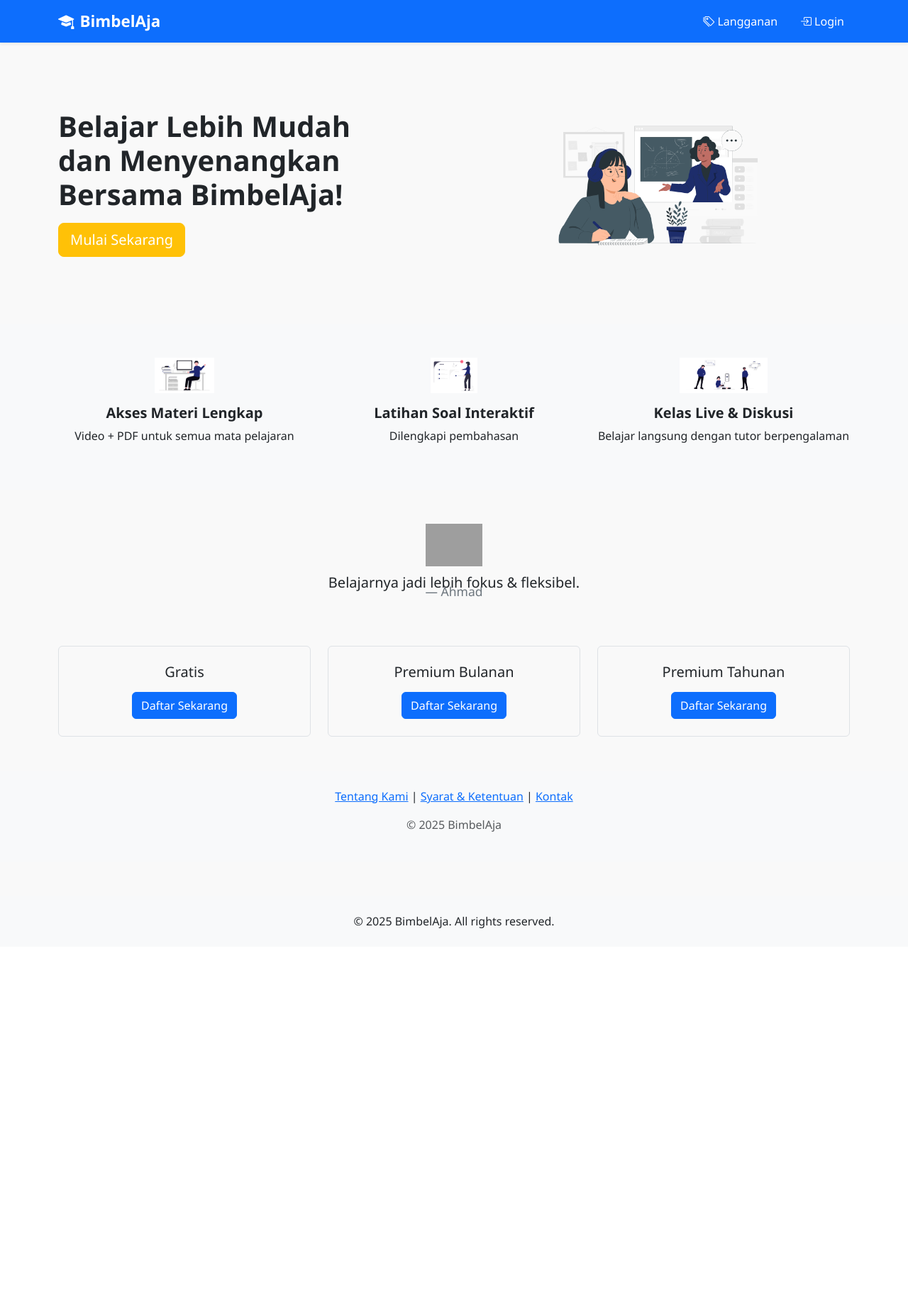
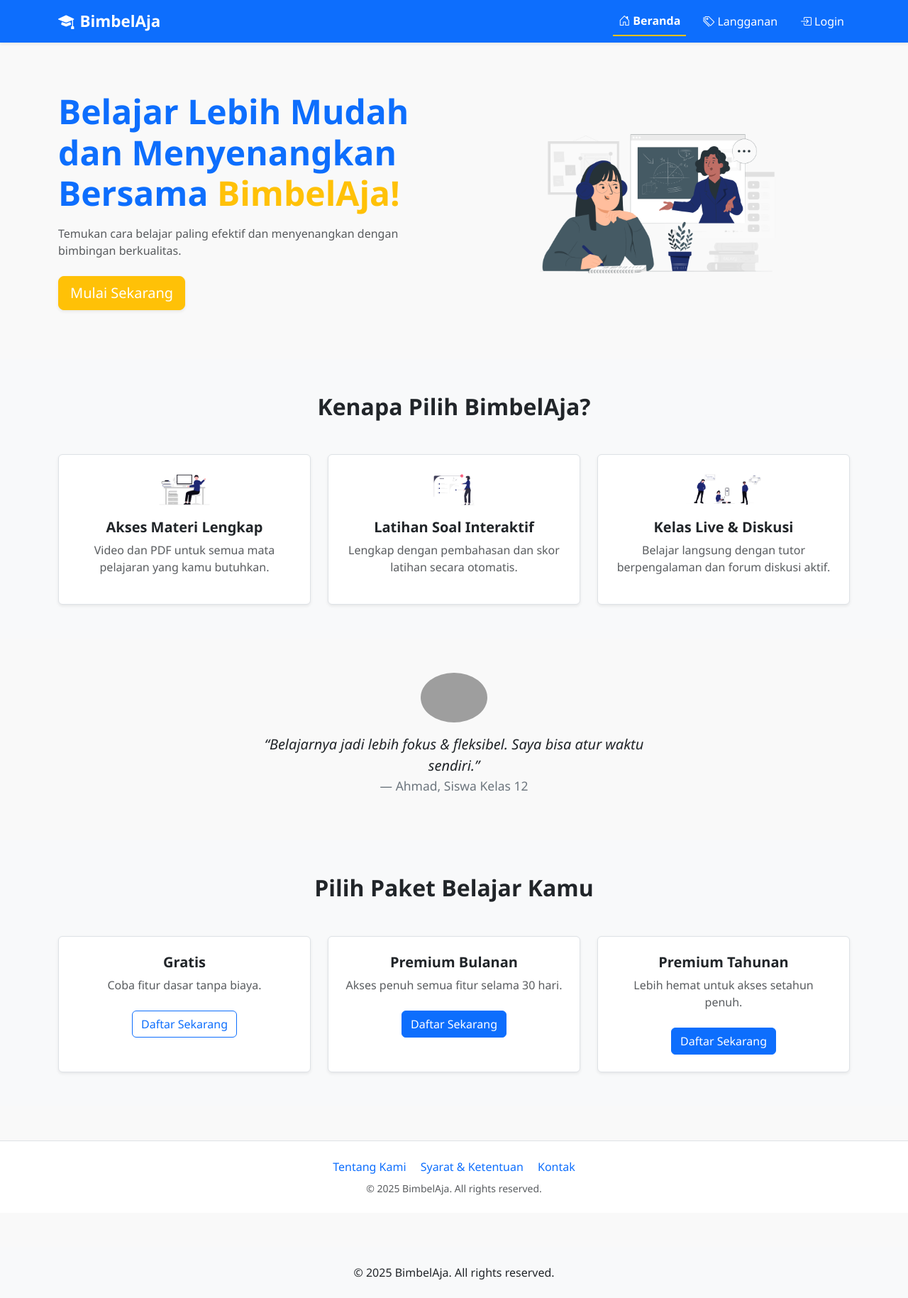
Before and after one commit to windawidiawati/BimbelAja, a PHP site: page / in a window 1280 px wide. Shown: the whole page at 71% size. Before the commit the page ends 1308 px from the top, so only its background shows below. Run offline with PHP 8.4, Linux system fonts and the light colour scheme; grey boxes are pictures that could not be loaded.

Commit message:
login baru

```diff
--- a/includes/header.php
+++ b/includes/header.php
@@ -3,18 +3,21 @@
 if (session_status() === PHP_SESSION_NONE) {
     session_start();
 }
+
+// Untuk menandai halaman aktif
+$current_page = basename($_SERVER['PHP_SELF']);
 ?>
 <!DOCTYPE html>
 <html lang="id">
 <head>
-  <meta charset="UTF-8">
-  <meta name="viewport" content="width=device-width, initial-scale=1.0">
+  <meta charset="UTF-8" />
+  <meta name="viewport" content="width=device-width, initial-scale=1.0"/>
   <title>BimbelAja</title>
 
   <!-- Bootstrap CSS -->
-  <link href="https://cdn.jsdelivr.net/npm/bootstrap@5.3.0/dist/css/bootstrap.min.css" rel="stylesheet">
-  <!-- Bootstrap Icons (optional for icons) -->
-  <link href="https://cdn.jsdelivr.net/npm/bootstrap-icons@1.10.5/font/bootstrap-icons.css" rel="stylesheet">
+  <link href="https://cdn.jsdelivr.net/npm/bootstrap@5.3.0/dist/css/bootstrap.min.css" rel="stylesheet" />
+  <!-- Bootstrap Icons -->
+  <link href="https://cdn.jsdelivr.net/npm/bootstrap-icons@1.10.5/font/bootstrap-icons.css" rel="stylesheet" />
 
   <style>
     body {
@@ -27,6 +30,14 @@ if (session_status() === PHP_SESSION_NONE) {
     }
     .nav-link {
       margin-left: 1rem;
+      transition: 0.3s;
+    }
+    .nav-link:hover {
+      opacity: 0.85;
+    }
+    .nav-link.active {
+      font-weight: bold;
+      border-bottom: 2px solid #ffc107;
     }
   </style>
 </head>
@@ -35,7 +46,7 @@ if (session_status() === PHP_SESSION_NONE) {
 <!-- Navbar -->
 <nav class="navbar navbar-expand-lg navbar-dark bg-primary shadow-sm">
   <div class="container">
-    <a class="navbar-brand" href="/bimbel-app/index.php">
+    <a class="navbar-brand" href="/BimbelAja/index.php">
       <i class="bi bi-mortarboard-fill me-2"></i>BimbelAja
     </a>
     <button class="navbar-toggler" type="button" data-bs-toggle="collapse" data-bs-target="#navbarContent">
@@ -44,10 +55,18 @@ if (session_status() === PHP_SESSION_NONE) {
 
     <div class="collapse navbar-collapse" id="navbarContent">
       <ul class="navbar-nav ms-auto align-items-center">
+
+        <!-- Menu Beranda -->
+        <li class="nav-item">
+          <a class="nav-link text-white <?= ($current_page == 'index.php') ? 'active' : '' ?>" href="/BimbelAja/index.php">
+            <i class="bi bi-house-door me-1"></i>Beranda
+          </a>
+        </li>
+
         <?php if (isset($_SESSION['user'])): ?>
           <!-- Jika sudah login -->
           <li class="nav-item">
-            <a class="nav-link text-white" href="/BimbelAja/user/dashboard.php">
+            <a class="nav-link text-white <?= ($current_page == 'dashboard.php') ? 'active' : '' ?>" href="/BimbelAja/user/dashboard.php">
               <i class="bi bi-speedometer2 me-1"></i>Dashboard
             </a>
           </li>
@@ -59,12 +78,12 @@ if (session_status() === PHP_SESSION_NONE) {
         <?php else: ?>
           <!-- Jika belum login -->
           <li class="nav-item">
-            <a class="nav-link text-white" href="/BimbelAja/langganan/paket.php">
+            <a class="nav-link text-white <?= ($current_page == 'paket.php') ? 'active' : '' ?>" href="/BimbelAja/langganan/paket.php">
               <i class="bi bi-tags me-1"></i>Langganan
             </a>
           </li>
           <li class="nav-item">
-            <a class="nav-link text-white" href="/BimbelAja/auth/login.php">
+            <a class="nav-link text-white <?= ($current_page == 'login.php') ? 'active' : '' ?>" href="/BimbelAja/auth/login.php">
               <i class="bi bi-box-arrow-in-right me-1"></i>Login
             </a>
           </li>
--- a/index.php
+++ b/index.php
@@ -1,35 +1,46 @@
 <?php include 'includes/header.php'; ?>
 
+<!-- Hero Section -->
 <div class="container py-5">
   <div class="row align-items-center">
-    <div class="col-md-6">
-      <h1 class="fw-bold mb-3">Belajar Lebih Mudah <br>dan Menyenangkan <br>Bersama BimbelAja!</h1>
-      <a href="#" class="btn btn-warning btn-lg text-white">Mulai Sekarang</a>
+    <div class="col-md-6 mb-4 mb-md-0">
+      <h1 class="fw-bold mb-3 display-5 text-primary">
+        Belajar Lebih Mudah <br>dan Menyenangkan <br>Bersama <span class="text-warning">BimbelAja!</span>
+      </h1>
+      <p class="mb-4 text-muted">Temukan cara belajar paling efektif dan menyenangkan dengan bimbingan berkualitas.</p>
+      <a href="/BimbelAja/langganan/paket.php" class="btn btn-warning btn-lg text-white shadow-sm">Mulai Sekarang</a>
     </div>
     <div class="col-md-6 text-center">
-      <img src="assets/images/hero.png" alt="Belajar Online" class="img-fluid" style="max-height: 300px;">
+      <img src="assets/images/hero.png" alt="Belajar Online" class="img-fluid" style="max-height: 350px;">
     </div>
   </div>
 </div>
 
 <!-- Fitur Unggulan -->
 <div class="bg-light py-5">
-  <div class="container text-center">
-    <div class="row">
+  <div class="container">
+    <h2 class="text-center fw-bold mb-5">Kenapa Pilih BimbelAja?</h2>
+    <div class="row g-4 text-center">
       <div class="col-md-4">
+        <div class="p-4 border rounded bg-white shadow-sm h-100">
           <img src="assets/images/icon1.png" alt="Materi" class="mb-3" style="height:50px;">
           <h5 class="fw-bold">Akses Materi Lengkap</h5>
-        <p>Video + PDF untuk semua mata pelajaran</p>
+          <p class="text-muted">Video dan PDF untuk semua mata pelajaran yang kamu butuhkan.</p>
+        </div>
       </div>
       <div class="col-md-4">
+        <div class="p-4 border rounded bg-white shadow-sm h-100">
           <img src="assets/images/icon2.png" alt="Soal" class="mb-3" style="height:50px;">
           <h5 class="fw-bold">Latihan Soal Interaktif</h5>
-        <p>Dilengkapi pembahasan</p>
+          <p class="text-muted">Lengkap dengan pembahasan dan skor latihan secara otomatis.</p>
+        </div>
       </div>
       <div class="col-md-4">
+        <div class="p-4 border rounded bg-white shadow-sm h-100">
           <img src="assets/images/icon3.png" alt="Kelas" class="mb-3" style="height:50px;">
           <h5 class="fw-bold">Kelas Live & Diskusi</h5>
-        <p>Belajar langsung dengan tutor berpengalaman</p>
+          <p class="text-muted">Belajar langsung dengan tutor berpengalaman dan forum diskusi aktif.</p>
+        </div>
       </div>
     </div>
   </div>
@@ -37,43 +48,55 @@
 
 <!-- Testimoni -->
 <div class="container py-5 text-center">
-  <img src="assets/images/user.png" alt="User" style="height:60px;" class="mb-2">
+  <div class="mx-auto" style="max-width: 600px;">
+    <img src="assets/images/user.png" alt="User" class="rounded-circle mb-3" style="height:70px;">
     <blockquote class="blockquote">
-    <p class="mb-0">Belajarnya jadi lebih fokus & fleksibel.</p>
-    <footer class="blockquote-footer">Ahmad</footer>
+      <p class="fs-5 fst-italic">“Belajarnya jadi lebih fokus & fleksibel. Saya bisa atur waktu sendiri.”</p>
+      <footer class="blockquote-footer">Ahmad, Siswa Kelas 12</footer>
     </blockquote>
+  </div>
 </div>
 
 <!-- Paket -->
-<div class="container pb-5">
-  <div class="row text-center">
+<div class="bg-light py-5">
+  <div class="container">
+    <h2 class="text-center fw-bold mb-5">Pilih Paket Belajar Kamu</h2>
+    <div class="row g-4 text-center">
       <div class="col-md-4">
-      <div class="border rounded p-4">
-        <h5>Gratis</h5>
+        <div class="p-4 bg-white border rounded shadow-sm h-100">
+          <h5 class="fw-bold">Gratis</h5>
+          <p class="text-muted">Coba fitur dasar tanpa biaya.</p>
+          <a href="#" class="btn btn-outline-primary mt-2">Daftar Sekarang</a>
+        </div>
+      </div>
+      <div class="col-md-4">
+        <div class="p-4 bg-white border rounded shadow-sm h-100">
+          <h5 class="fw-bold">Premium Bulanan</h5>
+          <p class="text-muted">Akses penuh semua fitur selama 30 hari.</p>
           <a href="#" class="btn btn-primary mt-2">Daftar Sekarang</a>
         </div>
       </div>
       <div class="col-md-4">
-      <div class="border rounded p-4">
-        <h5>Premium Bulanan</h5>
+        <div class="p-4 bg-white border rounded shadow-sm h-100">
+          <h5 class="fw-bold">Premium Tahunan</h5>
+          <p class="text-muted">Lebih hemat untuk akses setahun penuh.</p>
           <a href="#" class="btn btn-primary mt-2">Daftar Sekarang</a>
         </div>
-    </div>
-    <div class="col-md-4">
-      <div class="border rounded p-4">
-        <h5>Premium Tahunan</h5>
-        <a href="#" class="btn btn-primary mt-2">Daftar Sekarang</a>
       </div>
     </div>
   </div>
 </div>
 
 <!-- Footer -->
-<div class="bg-light py-4">
+<footer class="bg-white border-top py-4 mt-5">
   <div class="container text-center">
-    <p><a href="#">Tentang Kami</a> | <a href="#">Syarat & Ketentuan</a> | <a href="#">Kontak</a></p>
-    <p class="text-muted">&copy; <?= date('Y'); ?> BimbelAja</p>
+    <p class="mb-2">
+      <a href="#" class="text-decoration-none me-3">Tentang Kami</a>
+      <a href="#" class="text-decoration-none me-3">Syarat & Ketentuan</a>
+      <a href="#" class="text-decoration-none">Kontak</a>
+    </p>
+    <p class="text-muted small mb-0">&copy; <?= date('Y'); ?> BimbelAja. All rights reserved.</p>
   </div>
-</div>
+</footer>
 
 <?php include 'includes/footer.php'; ?>
```
Also changed, not shown: auth/login.php (+37 -10 lines), auth/register.php (+54 -17 lines). Lines whose indentation alone changed are shown as unchanged.
